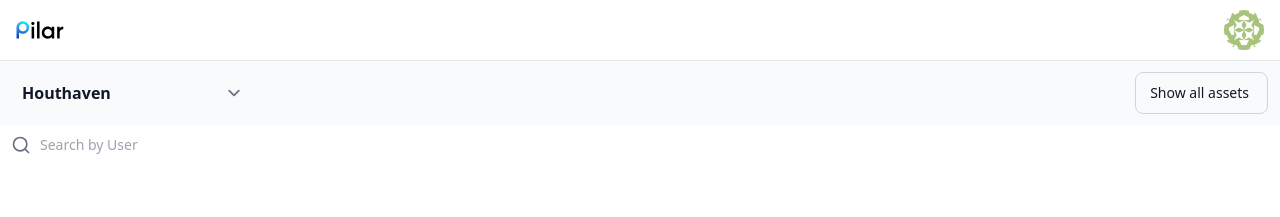
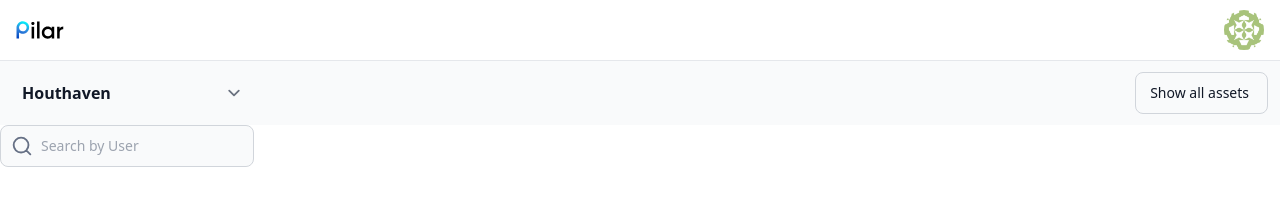
Before and after one commit to Alee-star/pilar-app, a React (Vite) app: page / in a window 1280 px wide. Shown: the top 217 px of the page. Built offline with nearby package versions, Linux system fonts and the light colour scheme.

Commit message:
fix: onchange is changed from optional prop

```diff
--- a/src/App.tsx
+++ b/src/App.tsx
@@ -1,6 +1,6 @@
 import Header from "./components/Header";
 import Navbar from "./components/Navbar";
-import Searchbar from "./components/Searchbar";
+import Banner from "./pages/banner";
 import "./index.css";
 
 function App() {
@@ -9,7 +9,7 @@ function App() {
       <div className="h-screen overflow-hidden flex flex-col">
         <Header />
         <Navbar />
-        <Searchbar placeholder="Search by User" image="assets/search.svg" />
+        <Banner />
       </div>
     </>
   );
--- a/src/components/Searchbar.tsx
+++ b/src/components/Searchbar.tsx
@@ -1,19 +1,22 @@
-import React from "react";
+import React, { useState } from "react";
 import { SearchProps, SearchVarient } from "../types/search";
 
 const Searchbar: React.FC<SearchProps> = ({
   placeholder,
-  image,
-  imageAlt,
   varient = SearchVarient.PRIMARY,
   onChange,
 }) => {
+  const [inputValue, setInputValue] = useState("");
+
   const inputClass =
     varient === SearchVarient.PRIMARY
-      ? "block w-full rounded-lg pl-10 p-2.5 text-gray-900 text-sm"
+      ? "block w-full rounded-lg pl-10 p-2.5 text-gray-900 text-sm border bg-gray-50 border-gray-300"
       : "block w-full rounded-lg pl-10 p-2.5 text-gray-900 text-sm bg-white outline-none";
 
   const handleChange = (e: React.ChangeEvent<HTMLInputElement>) => {
+    const newValue = e.target.value;
+    setInputValue(newValue);
+
     if (onChange) {
       onChange(e);
     }
@@ -23,11 +26,27 @@ const Searchbar: React.FC<SearchProps> = ({
     <div className="flex">
       <div className="relative w-full">
         <div className="absolute inset-y-0 left-0 flex items-center pl-3">
-          <img src={image} alt={imageAlt} />
+          <svg
+            width="18"
+            height="18"
+            viewBox="0 0 18 18"
+            fill="none"
+            xmlns="http://www.w3.org/2000/svg"
+            className="h-5 w-5 text-gray-500 dark:text-gray-400"
+          >
+            <path
+              d="M16.5 16.5L12.875 12.875M14.8333 8.16667C14.8333 11.8486 11.8486 14.8333 8.16667 14.8333C4.48477 14.8333 1.5 11.8486 1.5 8.16667C1.5 4.48477 4.48477 1.5 8.16667 1.5C11.8486 1.5 14.8333 4.48477 14.8333 8.16667Z"
+              stroke="#667085"
+              strokeWidth="1.66667"
+              strokeLinecap="round"
+              strokeLinejoin="round"
+            ></path>
+          </svg>
         </div>
         <input
           className={inputClass}
           placeholder={placeholder}
+          value={inputValue}
           onChange={handleChange}
         />
       </div>
--- /dev/null
+++ b/src/pages/Banner.tsx
@@ -0,0 +1,11 @@
+import Searchbar from "../components/Searchbar";
+
+const Banner = () => {
+  return (
+    <div className="flex overflow-hidden">
+      <Searchbar placeholder="Search by User" onChange={() => {}} />
+    </div>
+  );
+};
+
+export default Banner;
--- a/src/types/search.ts
+++ b/src/types/search.ts
@@ -5,8 +5,6 @@ export enum SearchVarient {
 
 export interface SearchProps {
   placeholder?: string;
-  image?: string;
-  imageAlt?: string;
   varient?: SearchVarient;
-  onChange?: (e: React.ChangeEvent<HTMLInputElement>) => void;
+  onChange: (e: React.ChangeEvent<HTMLInputElement>) => void;
 }
```
